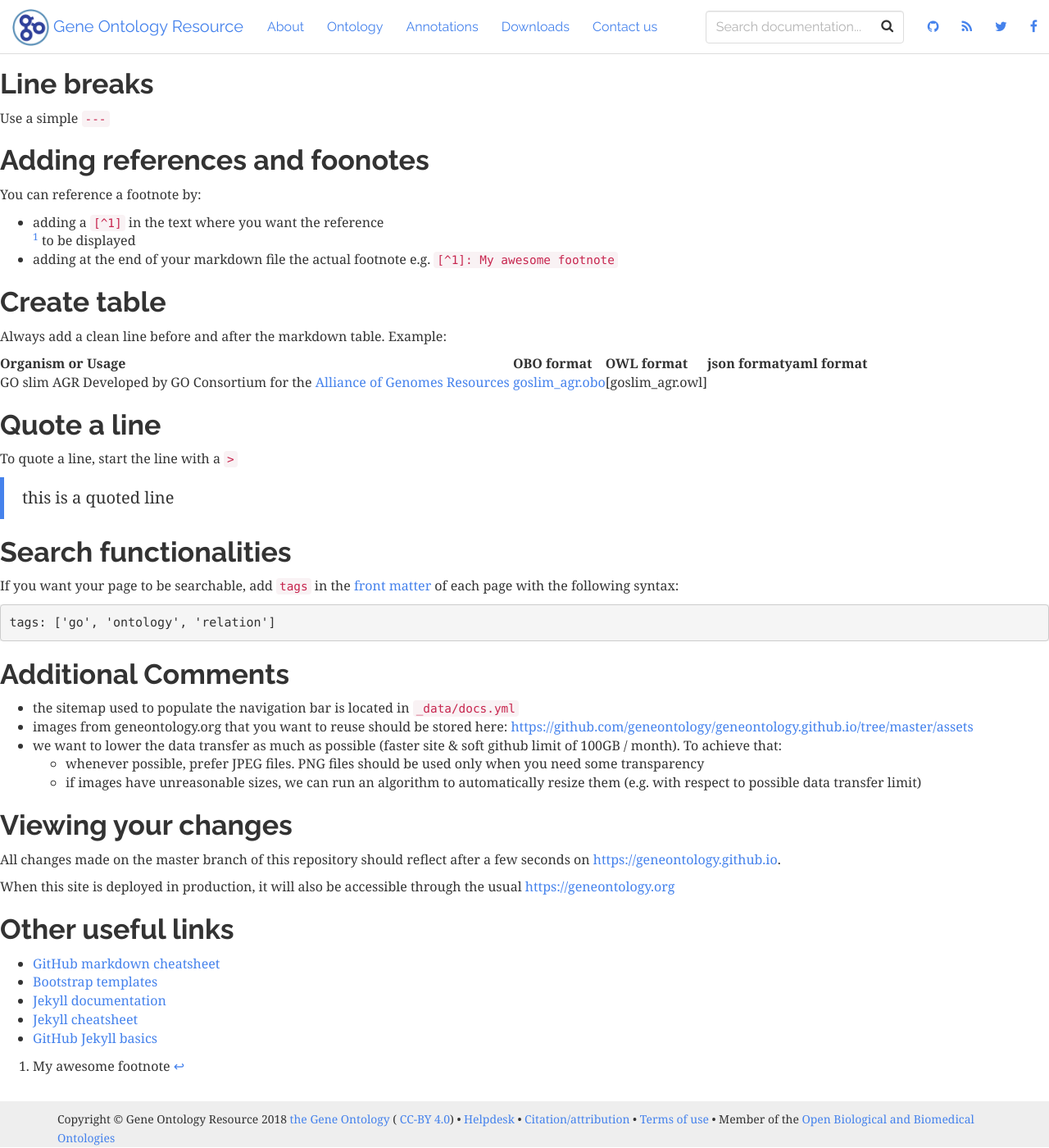
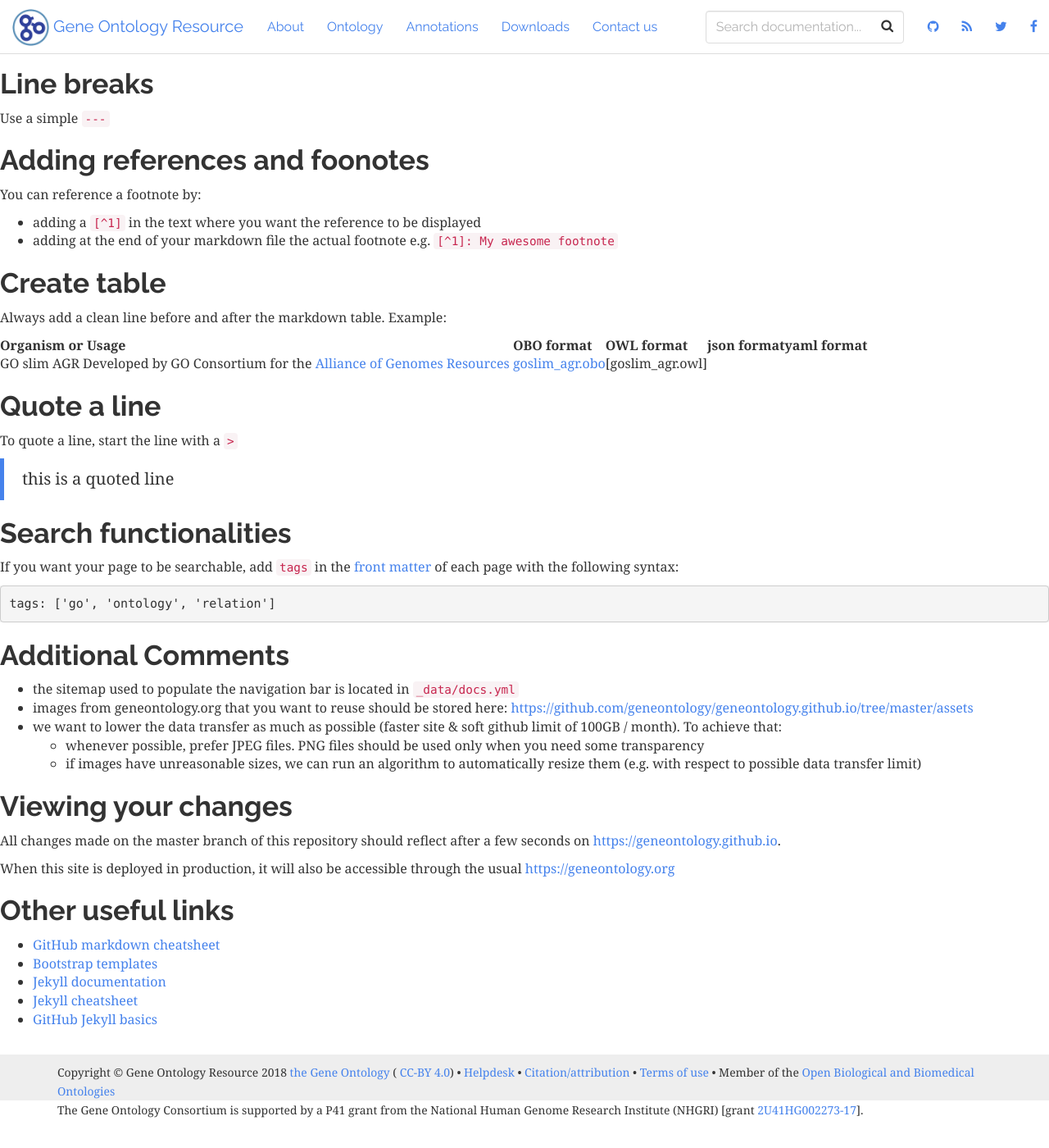
Before and after one commit to geneontology/geneontology.github.io, a Jekyll site: the page built from HOWTO.md, in a window 1280 px wide and 1400 px high, scrolled down 1089 px. Shown: the whole window at 82% size. Built offline with Jekyll 4.4.1, drawn with Linux system fonts in a browser that asks for light colours; nearby versions of some CDN libraries; our own code applies the rules of GitHub Pages for plain Markdown files; after the commit the page ends 2454 px from its top, so only the background shows below that.

Commit message:
Update HOWTO.md

```diff
--- a/HOWTO.md
+++ b/HOWTO.md
@@ -41,7 +41,7 @@
 
 ## Adding references and foonotes
 You can reference a footnote by:
-* adding a `[^1]` in the text where you want the reference [^1] to be displayed
+* adding a `[^1]` in the text where you want the reference to be displayed
 * adding at the end of your markdown file the actual footnote e.g. `[^1]: My awesome footnote`
 
 ## Create table
@@ -79,5 +79,3 @@
 * [Jekyll documentation](https://jekyllrb.com/docs/)
 * [Jekyll cheatsheet](https://devhints.io/jekyll)
 * [GitHub Jekyll basics](https://help.github.com/articles/using-jekyll-as-a-static-site-generator-with-github-pages/)
-
-[^1]: My awesome footnote
```
